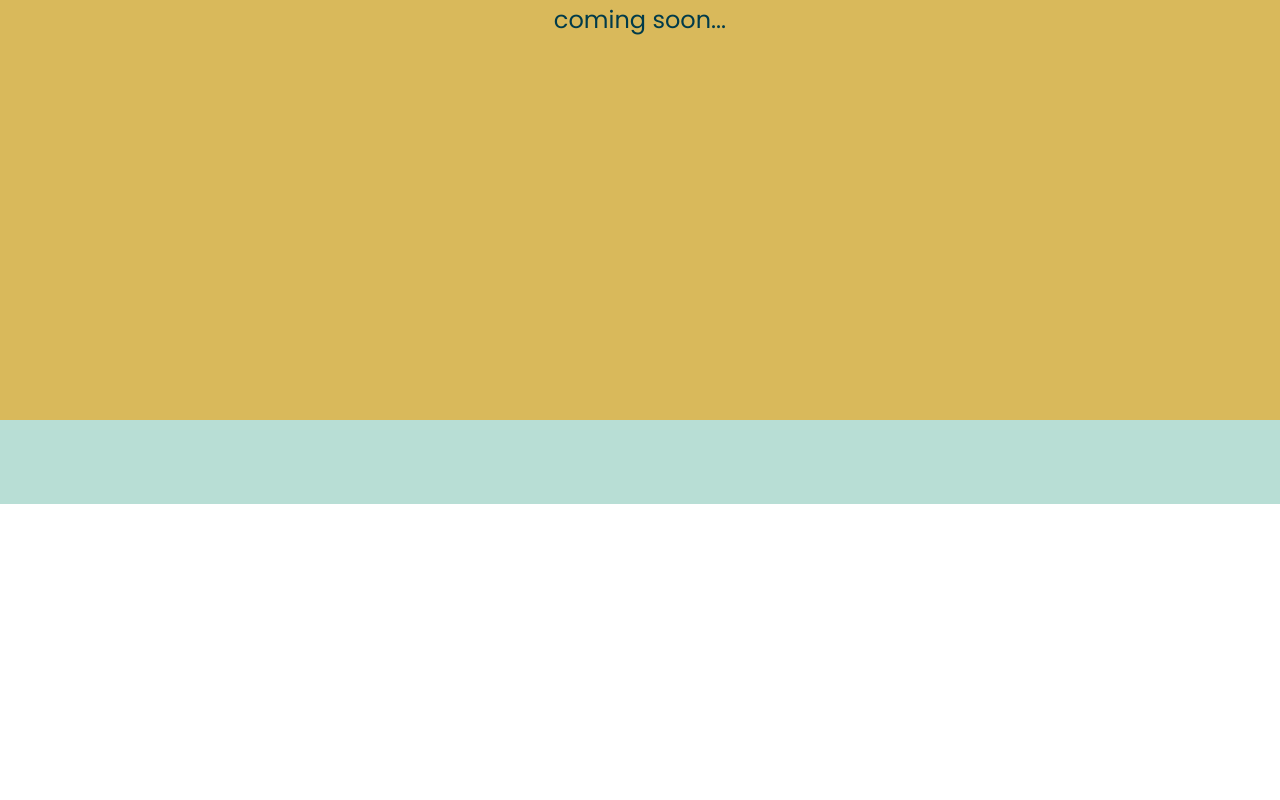
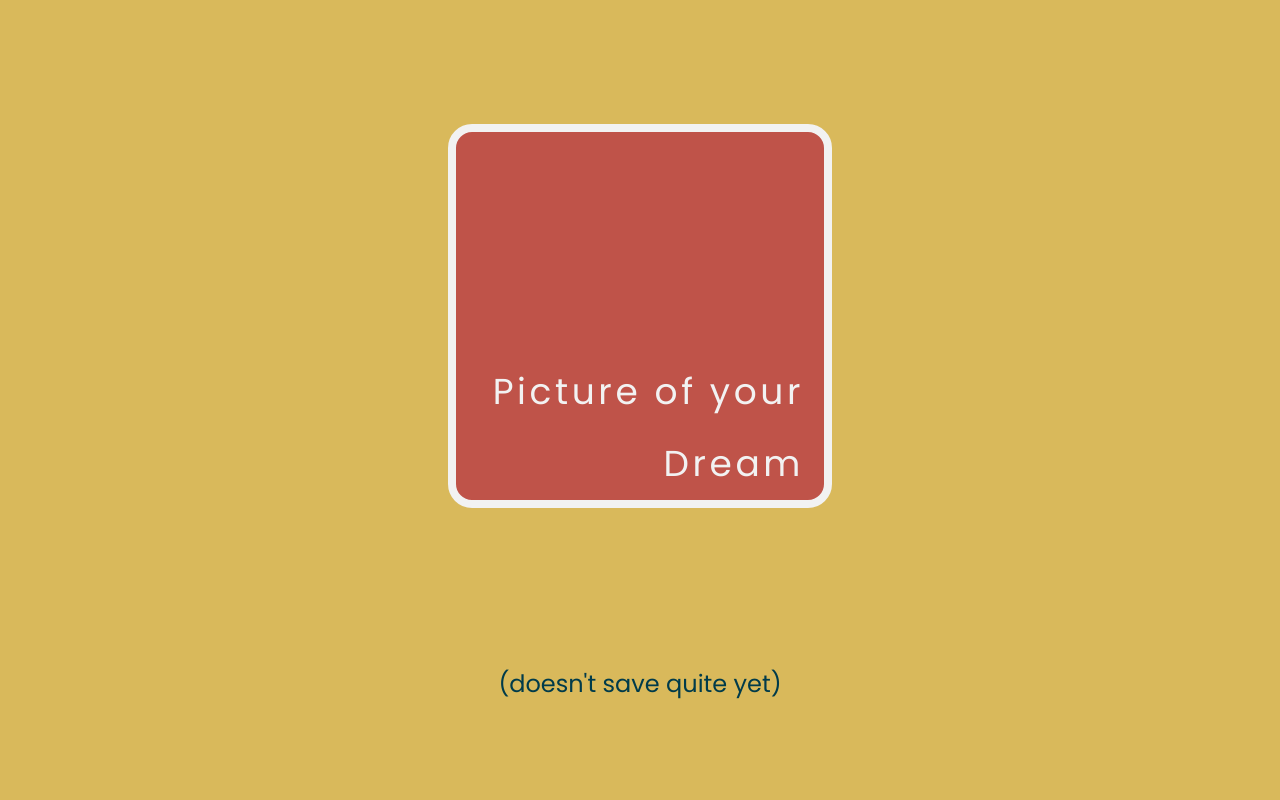
Before and after one commit to ThisTish/Portfolio_of_Tish, a React (Vite) app: page / in a window 1280 px wide. Shown: the part 2600-3400 px from the top of the page. Before the commit the page ends 3104 px from the top, so only its background shows below. Built offline with nearby package versions, Linux system fonts and the light colour scheme; grey boxes are pictures that could not be loaded; a web font is replaced by a local one.

Commit message:
font tweeks, cloudinary GET setup

```diff
--- a/src/components/Landing/DreamDrop.jsx
+++ b/src/components/Landing/DreamDrop.jsx
@@ -73,13 +73,13 @@ const DreamDrop = () => {
 	const { acceptedFiles, getRootProps, getInputProps } = useDropzone({ onDrop })
 
 	return (
-		<div className="flex justify-center md:justify-end md:mx-28 items-center md:text-4xl text-secondary pb-96">
+		<div className="flex justify-center md:justify-end md:mx-28 items-center md:text-4xl text-secondary">
 			<form className="dropzone flex flex-col items-center md:my-40 md:items-end space-y-10" id="dream-dropzone">
 				{/* start off */}
 				{picStatus === 'ready' && (
-					<div {...getRootProps()} className="w-48 md:w-96 h-48 md:h-96 bg-secondary border-8 border-highlight rounded-3xl flex items-end">
+					<div {...getRootProps()} className="w-48 md:w-96 h-48 md:h-96 bg-red border-8 border-highlight rounded-3xl flex items-end">
 						<input {...getInputProps()} placeholder="Place Your dream" />
-						<span className="text-primary tracking-widest leading-loose text-end px-5" >Place Your Dream Here</span>
+						<span className="text-highlight tracking-widest leading-loose text-end px-5" >Picture of your Dream</span>
 					</div>
 				)}
 			</form>
@@ -94,10 +94,10 @@ const DreamDrop = () => {
 					type='text'
 					name='title'
 					id='title'
-					placeholder='Title Your Dream'
+					placeholder='your dream...'
 					/>
 					<Button type="submit" text="Save Your Dream"/>
-					<ButtonSecondary text="clear" type="button" onClick={handleClear}/>
+					<ButtonSecondary text="Clear" type="button" onClick={handleClear}/>
 
 				</form>
 			)}
--- a/src/components/Landing/Gallery.jsx
+++ b/src/components/Landing/Gallery.jsx
@@ -1,24 +1,66 @@
 import { RowsPhotoAlbum } from "react-photo-album"
 import "react-photo-album/rows.css"
+import { useState, useEffect } from "react"
+// import { getDreams } from "../../lib/cloudinary"
 
-// src's not found.
-// use DropZone or Dnd first to accept images
-// set up cloudinary to save
-// then find srcs?
-const photos = [
-	{ src: "./assets/photo-album/photos/daudi-aissa9M0UkSATRrgk-unsplash.jpg", width: 800, height: 700 },
-	{ src: "./assets/photo-album/photos/masrur-rahman-b1LD1iylfpQ-unsplash.jpg", width: 800, height: 700 },
-	{ src: "./assets/photo-album/photos/nikolett-emmert-G7FfAsW-Xj0-unsplash.jpg", width: 800, height: 700 },
-	{ src: "./assets/photo-album/photos/robert-ritchie-RP-GsXOFZTw-unsplash.jpg", width: 800, height: 700 },
-	{ src: "./assets/photo-album/photos/simon-berger-9GL6YGDJ-tw-unsplash.jpg", width: 800, height: 700 }
-]
+// const photos = [
+// 	{ src: "./assets/photo-album/photos/daudi-aissa9M0UkSATRrgk-unsplash.jpg", width: 800, height: 700 },
+// 	{ src: "./assets/photo-album/photos/masrur-rahman-b1LD1iylfpQ-unsplash.jpg", width: 800, height: 700 },
+// 	{ src: "./assets/photo-album/photos/nikolett-emmert-G7FfAsW-Xj0-unsplash.jpg", width: 800, height: 700 },
+// 	{ src: "./assets/photo-album/photos/robert-ritchie-RP-GsXOFZTw-unsplash.jpg", width: 800, height: 700 },
+// 	{ src: "./assets/photo-album/photos/simon-berger-9GL6YGDJ-tw-unsplash.jpg", width: 800, height: 700 }
+// ]
+
+const getDreams = async () => {
+
+	const apiKey = import.meta.env.VITE_CLOUDINARY_API_KEY
+	const apiSecret = import.meta.env.VITE_CLOUDINARY_API_SECRET
+	const cloudName = import.meta.env.VITE_CLOUDINARY_CLOUD_NAME
+
+	const credentials = btoa(`${apiKey}:${apiSecret}`)
+	const url = `https://api.cloudinary.com/v1_1/${cloudName}/resources/image`
+}
+
 
 const Gallery = () => {
+
+	const getDreams = async () => {
+
+		const apiKey = import.meta.env.VITE_CLOUDINARY_API_KEY
+		const apiSecret = import.meta.env.VITE_CLOUDINARY_API_SECRET
+		const cloudName = import.meta.env.VITE_CLOUDINARY_CLOUD_NAME
+
+
+		const results = await fetch(`https://api.cloudinary.com/v1_1/${cloudName}/resources/image`, {
+			method: 'GET',
+			headers: {
+				// Authorization: `Basic ${btoa(`${apiKey}:${apiSecret}`)}`
+				Authorization: `Basic ${Buffer.from(`${apiKey}:${apiSecret}`).toString('base64')}`
+			}
+		}).then(res => res.json())
+		console.log(results)
+
+	}
+
+
+
+
+
 	return (
-		<RowsPhotoAlbum
-			photos={photos}
-		/>
+		<h1>hi</h1>
 	)
 }
 
 export default Gallery
+
+
+
+
+
+
+
+
+
+
+
+// then find srcs?
--- a/src/components/Landing/MyDreams.jsx
+++ b/src/components/Landing/MyDreams.jsx
@@ -27,10 +27,10 @@ const MyDreams = () => {
 
 							{/* dream words */}
 							<div className='md:w-3/5'>
-								<div className='flex flex-col items-center justify-center md:h-screen ml-10 border-5 border-yellow background-highlight text-highlight space-y-4'>
-									<p className='text-4xl'>{dream.header}</p>
+								<div className='flex flex-col items-center justify-center md:h-screen ml-10 border-5 border-yellow background-highlight text-highlight text-pretty text-sm md:text-base lg:text-lg space-y-4'>
+									<p className='text-xl font-extrabold tracking-wider md:text-4xl lg:text-6xl'>{dream.header}</p>
 									<p className='tracking-tighter mx-12 '>{dream.description}</p>
-									<p className='font-semibold tracking-wider'>{dream.plan}</p>
+									<p className='font-semibold tracking-wider '>{dream.plan}</p>
 								</div>
 							</div>
 
--- a/src/components/Landing/YourDream.jsx
+++ b/src/components/Landing/YourDream.jsx
@@ -1,10 +1,16 @@
 import DreamDrop from "./DreamDrop"
+import Gallery from "./Gallery"
 
 const YourDream = () => {
 	return (
-		<div style={{background: 'linear-gradient(to top, var(--yellow), var(--primary)'}}>
+		<>		<div style={{background: 'linear-gradient(to top, var(--green), var(--primary)'}}>
 			<DreamDrop />
 		</div>
+			<div>
+				<Gallery />
+			</div>
+		</>
+
 	)
 }
 export default YourDream
--- /dev/null
+++ b/src/lib/cloudinary.js
@@ -0,0 +1,20 @@
+// export const getDreams = async () => {
+
+// 	const url = `curl https://${import.meta.env.VITE_CLOUDINARY_API_KEY}:${import.meta.env.VITE_CLOUDINARY_API_SECRET}@api.cloudinary.com/v1_1/<cloud_name>/resources/image`
+// 	try{
+// 	const response = await fetch(`${url}?prefix=portfolio/dreams`, {
+// 		headers:{
+// 			Authorization: `Basic ${btoa(`${import.meta.env.VITE_CLOUDINARY_API_KEY}:${import.meta.env.VITE_CLOUDINARY_API_SECRET}`)}`
+// 		}
+// 	})
+
+// 		if(!response.ok){
+// 			throw new Error('Failed to fetch dreams')
+// 		}
+
+// 		const {data} = await response.json()
+// 		return data
+// 	}catch (error){
+// 		console.error(`Error fetching dreams: ${error}`)
+// 	}
+// }
--- a/src/pages/Landing.jsx
+++ b/src/pages/Landing.jsx
@@ -1,3 +1,4 @@
+import DreamDrop from "../components/Landing/DreamDrop"
 import Hero from "../components/Landing/Hero"
 import MyDreams from "../components/Landing/MyDreams"
 // import YourDream from "../components/Landing/YourDream"
@@ -16,7 +17,7 @@ const Landing = () => {
 				</div>
 
 				<div id="my-dreams">
-			<h1 className='text-highlight text-3xl font-bold [text-shadow:_-2px_4px_0_var(--shadow)] text-center md:-mb-7 md:text-5xl lg:text-7xl'>My Dreams</h1>
+			<h1 className='text-highlight text-4xl font-bold [text-shadow:_-2px_4px_0_var(--shadow)] text-center md:-mb-7 md:text-5xl lg:text-7xl'>My Dreams</h1>
 
 					<MyDreams />
 				</div>
@@ -26,9 +27,10 @@ const Landing = () => {
 					<YourDream />
 				</div> */}
 
-				<div className="pb-96 flex flex-col items-center justify-center bg-yellow space-y-10">
+				<div className="pb-96 flex flex-col items-center justify-center bg-yellow ">
 			<h1 className='text-highlight text-3xl font-bold [text-shadow:_-2px_4px_0_var(--shadow)] md:text-5xl lg:text-7xl'>Your Dreams</h1>
-					<p className="text-2xl text-secondary">coming soon...</p>
+					<DreamDrop />
+					<p className="text-2xl text-secondary">(doesn't save quite yet)</p>
 				</div>
 
 
```
